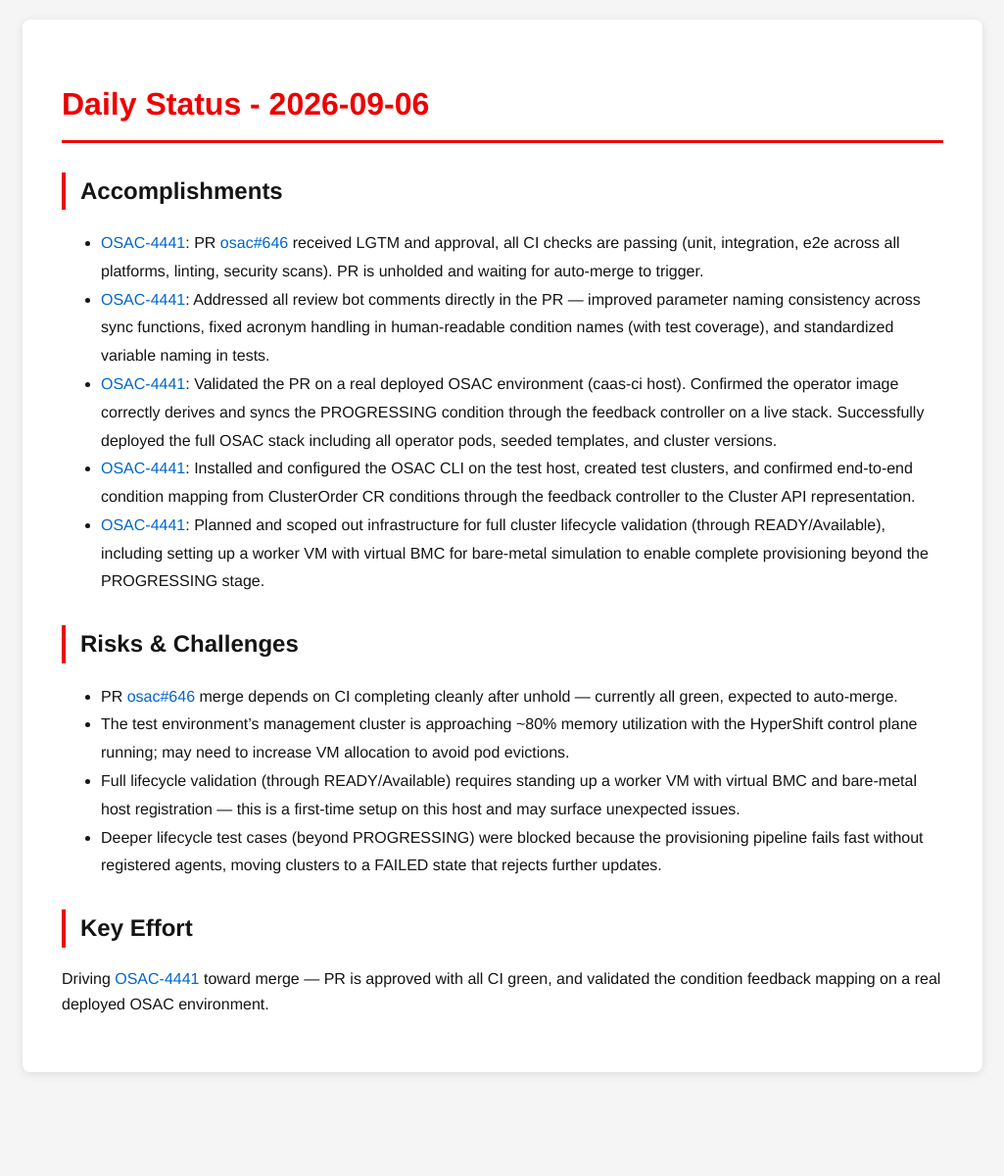
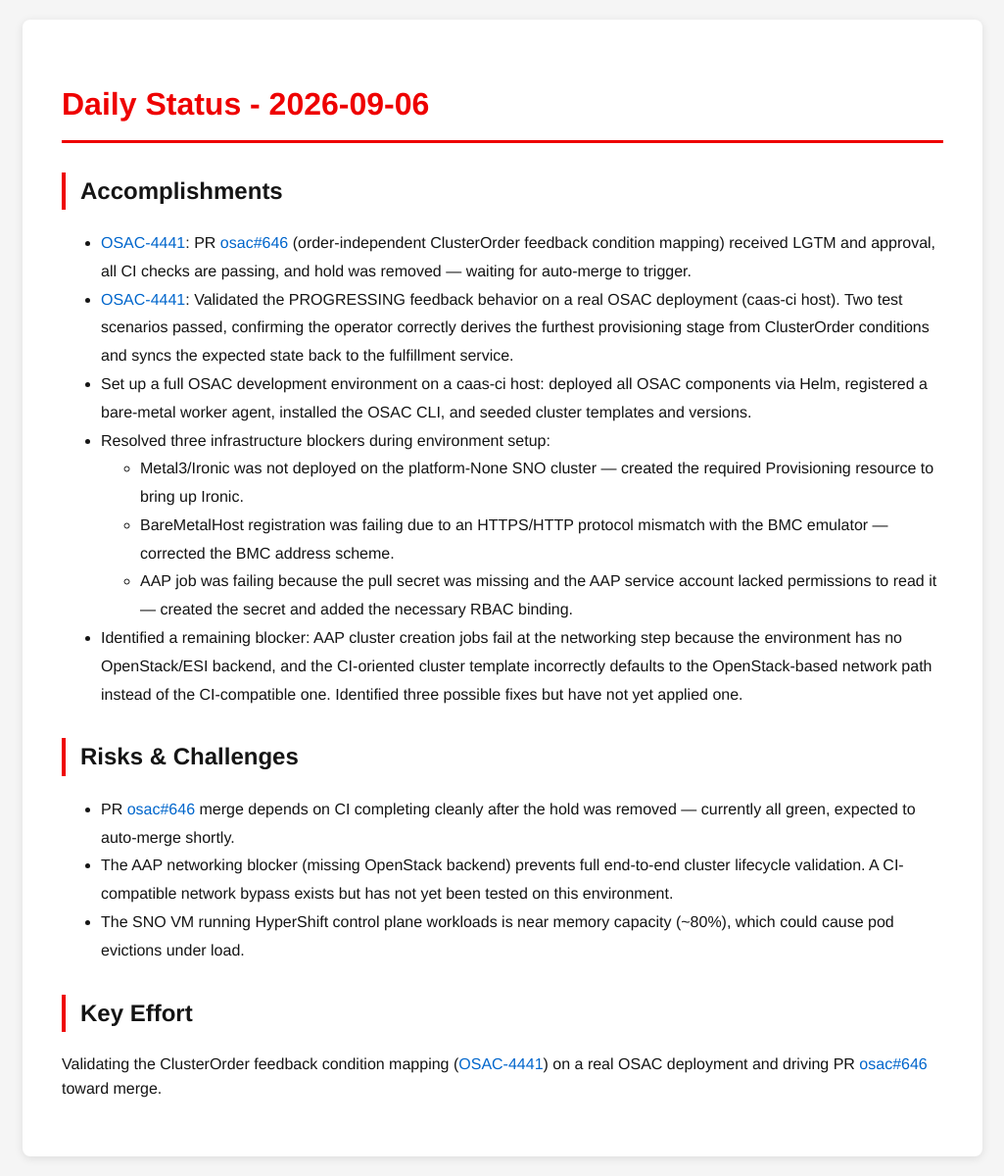
Before and after one commit to tzvatot/daily-status, a Jekyll site: the page built from 2026-09-06.md, in a window 1280 px wide. Shown: the whole page at 98% size, without its empty margins (127-1152 px from the left). Built offline with Jekyll 4.4.1, drawn with Linux system fonts in a browser that asks for light colours; before the commit the page ends 1114 px from its top, so only the background shows below that.

Commit message:
Daily status update - 2026-09-06

```diff
--- a/2026-09-06.md
+++ b/2026-09-06.md
@@ -7,17 +7,22 @@
 # Daily Status - 2026-09-06
 
 ## Accomplishments
-- [OSAC-4441](https://redhat.atlassian.net/browse/OSAC-4441): PR [osac#646](https://github.com/osac-project/osac/pull/646) received LGTM and approval, all CI checks are passing (unit, integration, e2e across all platforms, linting, security scans). PR is unholded and waiting for auto-merge to trigger.
-- [OSAC-4441](https://redhat.atlassian.net/browse/OSAC-4441): Addressed all review bot comments directly in the PR — improved parameter naming consistency across sync functions, fixed acronym handling in human-readable condition names (with test coverage), and standardized variable naming in tests.
-- [OSAC-4441](https://redhat.atlassian.net/browse/OSAC-4441): Validated the PR on a real deployed OSAC environment (caas-ci host). Confirmed the operator image correctly derives and syncs the PROGRESSING condition through the feedback controller on a live stack. Successfully deployed the full OSAC stack including all operator pods, seeded templates, and cluster versions.
-- [OSAC-4441](https://redhat.atlassian.net/browse/OSAC-4441): Installed and configured the OSAC CLI on the test host, created test clusters, and confirmed end-to-end condition mapping from ClusterOrder CR conditions through the feedback controller to the Cluster API representation.
-- [OSAC-4441](https://redhat.atlassian.net/browse/OSAC-4441): Planned and scoped out infrastructure for full cluster lifecycle validation (through READY/Available), including setting up a worker VM with virtual BMC for bare-metal simulation to enable complete provisioning beyond the PROGRESSING stage.
+
+- [OSAC-4441](https://redhat.atlassian.net/browse/OSAC-4441): PR [osac#646](https://github.com/osac-project/osac/pull/646) (order-independent ClusterOrder feedback condition mapping) received LGTM and approval, all CI checks are passing, and hold was removed — waiting for auto-merge to trigger.
+- [OSAC-4441](https://redhat.atlassian.net/browse/OSAC-4441): Validated the PROGRESSING feedback behavior on a real OSAC deployment (caas-ci host). Two test scenarios passed, confirming the operator correctly derives the furthest provisioning stage from ClusterOrder conditions and syncs the expected state back to the fulfillment service.
+- Set up a full OSAC development environment on a caas-ci host: deployed all OSAC components via Helm, registered a bare-metal worker agent, installed the OSAC CLI, and seeded cluster templates and versions.
+- Resolved three infrastructure blockers during environment setup:
+  - Metal3/Ironic was not deployed on the platform-None SNO cluster — created the required Provisioning resource to bring up Ironic.
+  - BareMetalHost registration was failing due to an HTTPS/HTTP protocol mismatch with the BMC emulator — corrected the BMC address scheme.
+  - AAP job was failing because the pull secret was missing and the AAP service account lacked permissions to read it — created the secret and added the necessary RBAC binding.
+- Identified a remaining blocker: AAP cluster creation jobs fail at the networking step because the environment has no OpenStack/ESI backend, and the CI-oriented cluster template incorrectly defaults to the OpenStack-based network path instead of the CI-compatible one. Identified three possible fixes but have not yet applied one.
 
 ## Risks & Challenges
-- PR [osac#646](https://github.com/osac-project/osac/pull/646) merge depends on CI completing cleanly after unhold — currently all green, expected to auto-merge.
-- The test environment's management cluster is approaching ~80% memory utilization with the HyperShift control plane running; may need to increase VM allocation to avoid pod evictions.
-- Full lifecycle validation (through READY/Available) requires standing up a worker VM with virtual BMC and bare-metal host registration — this is a first-time setup on this host and may surface unexpected issues.
-- Deeper lifecycle test cases (beyond PROGRESSING) were blocked because the provisioning pipeline fails fast without registered agents, moving clusters to a FAILED state that rejects further updates.
+
+- PR [osac#646](https://github.com/osac-project/osac/pull/646) merge depends on CI completing cleanly after the hold was removed — currently all green, expected to auto-merge shortly.
+- The AAP networking blocker (missing OpenStack backend) prevents full end-to-end cluster lifecycle validation. A CI-compatible network bypass exists but has not yet been tested on this environment.
+- The SNO VM running HyperShift control plane workloads is near memory capacity (~80%), which could cause pod evictions under load.
 
 ## Key Effort
-Driving [OSAC-4441](https://redhat.atlassian.net/browse/OSAC-4441) toward merge — PR is approved with all CI green, and validated the condition feedback mapping on a real deployed OSAC environment.
+
+Validating the ClusterOrder feedback condition mapping ([OSAC-4441](https://redhat.atlassian.net/browse/OSAC-4441)) on a real OSAC deployment and driving PR [osac#646](https://github.com/osac-project/osac/pull/646) toward merge.
```
